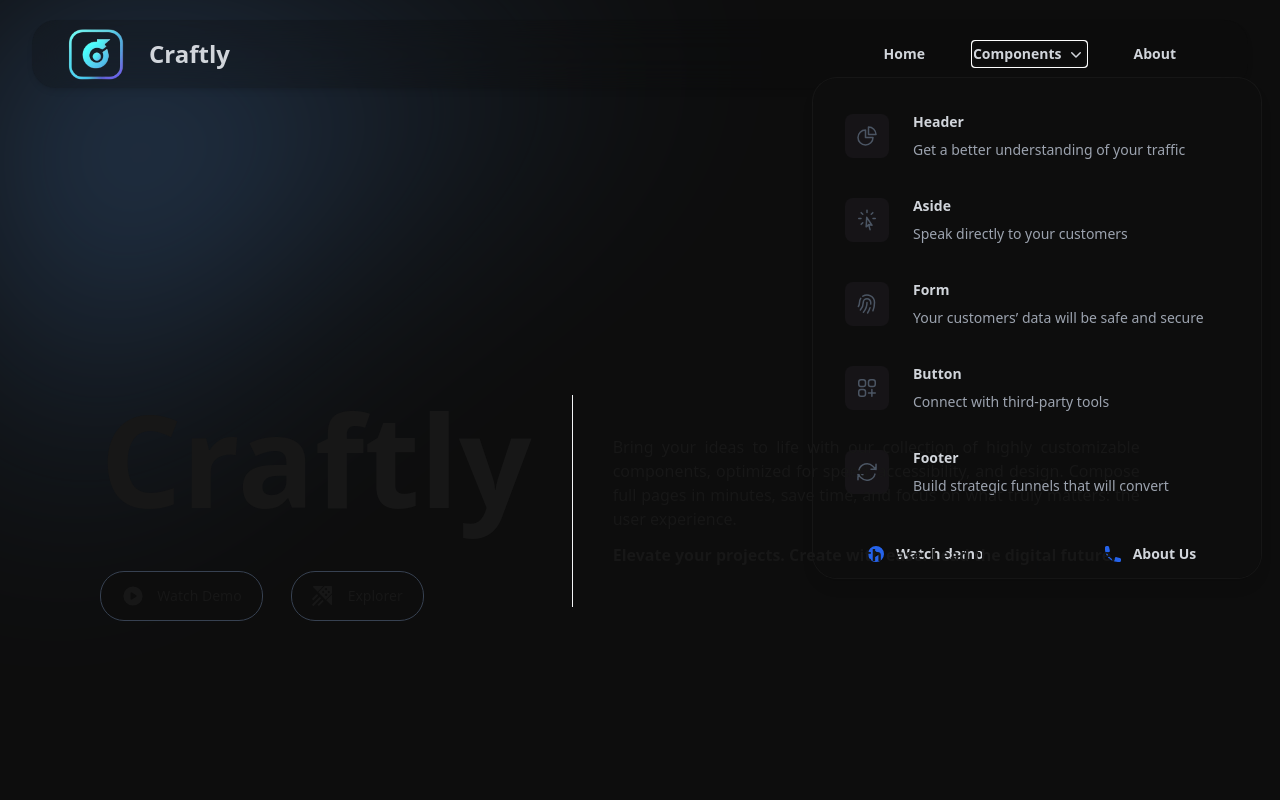
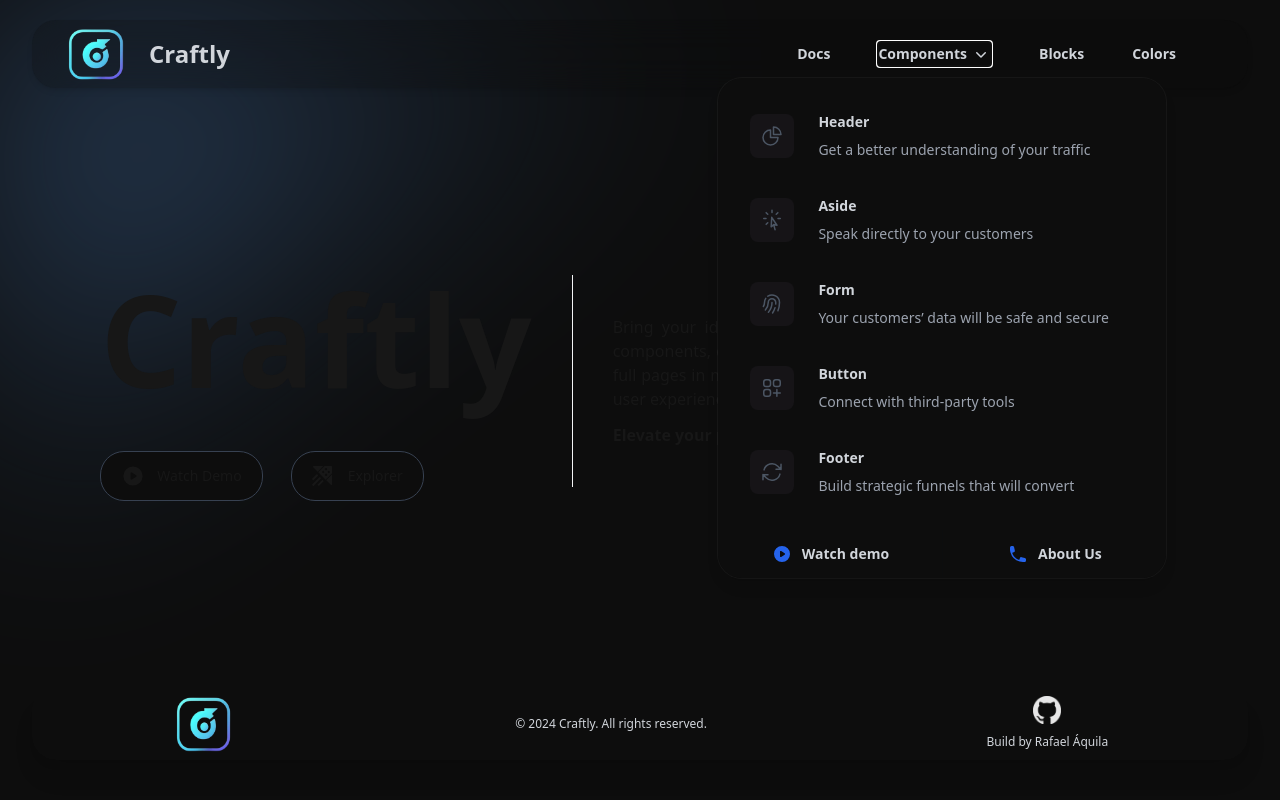
Before and after one commit to rafael-bit/craftly, a Next.js app: page / in a window 1280 px wide. Both pictures are taken after a click on the button "Components". Shown: the top 800 px of the page. Built offline with nearby package versions, Linux system fonts and the light colour scheme.

Commit message:
feat: new links

```diff
--- a/app/components/Footer.tsx
+++ b/app/components/Footer.tsx
@@ -29,7 +29,7 @@ export default function Footer() {
 	return (
 		<footer
 			id="footer"
-			className={`bg-primary w-[95%] mx-auto rounded-3xl m-5 transition-opacity duration-[1500ms] ease-out transform shadow-xl ${isVisible ? 'opacity-100' : 'opacity-0'}`}
+			className={`bg-	 w-[95%] mx-auto rounded-3xl m-5 transition-opacity duration-[1500ms] ease-out transform shadow-xl ${isVisible ? 'opacity-100' : 'opacity-0'}`}
 		>
 			<div className="text-center py-1 flex items-center justify-around">
 				<Image
--- a/app/components/Header.tsx
+++ b/app/components/Header.tsx
@@ -30,7 +30,7 @@ export default function Header() {
 	}, []);
 
 	return (
-		<header className="bg-primary bg-opacity-20 backdrop-blur-lg w-[95%] mx-auto rounded-3xl m-5 top-0  bg-primary/25 shadow-md z-50">
+		<header className="relative bg-primary bg-opacity-20 backdrop-blur-lg w-[95%] mx-auto rounded-3xl m-5 top-0  bg-primary/25 shadow-md z-50">
 			<nav aria-label="Header" className="mx-auto flex max-w-7xl items-center justify-between p-1 lg:px-8">
 				<div className={`flex lg:flex-1 transition-transform duration-1000 ${isVisible ? 'opacity-100 translate-y-0' : 'opacity-0 translate-y-5'}`}>
 					<Link href="#" className="-m-1.5 p-1.5 flex items-center gap-5">
@@ -54,13 +54,13 @@ export default function Header() {
 						<Bars3Icon aria-hidden="true" className="size-6" />
 					</button>
 				</div>
-				<PopoverGroup className="hidden sm:flex sm:gap-x-12 sm:mr-10">
+				<PopoverGroup className="hidden sm:flex sm:gap-x-12 sm:mr-10 z-50">
 					<Link
 						href="/"
 						className={`text-sm/6 font-semibold text-primary transition-all duration-300 transform hover:-translate-y-1 hover:text-hover ${isVisible ? 'opacity-100 translate-y-0' : 'opacity-0 translate-y-5'
 							} delay-[50ms]`}
 					>
-						Home
+						Docs
 					</Link>
 					<Popover className="relative">
 						<PopoverButton
@@ -73,7 +73,7 @@ export default function Header() {
 
 						<PopoverPanel
 							transition
-							className="absolute -left-8 top-full z-50 mt-3 w-screen max-w-md overflow-hidden bg-primary rounded-3xl shadow-lg ring-1 ring-gray-300/5 transition data-[closed]:translate-y-1 data-[closed]:opacity-0 data-[enter]:duration-200 data-[leave]:duration-150 data-[enter]:ease-out data-[leave]:ease-in -ml-32"
+							className="absolute -left-40 top-full z-[10000] mt-3 w-screen max-w-md overflow-hidden bg-primary rounded-3xl shadow-lg ring-1 ring-gray-300/5 transition data-[closed]:translate-y-1 data-[closed]:opacity-0 data-[enter]:duration-200 data-[leave]:duration-150 data-[enter]:ease-out data-[leave]:ease-in"
 						>
 							<div className="p-4">
 								{products.map((item) => (
@@ -109,11 +109,18 @@ export default function Header() {
 						</PopoverPanel>
 					</Popover>
 					<Link
-						href="#"
+						href="/"
 						className={`text-sm/6 font-semibold text-primary transition-all duration-300 transform hover:-translate-y-1 hover:text-hover ${isVisible ? 'opacity-100 translate-y-0' : 'opacity-0 translate-y-5'
 							} delay-[50ms]`}
 					>
-						About
+						Blocks
+					</Link>
+					<Link
+						href="/"
+						className={`text-sm/6 font-semibold text-primary transition-all duration-300 transform hover:-translate-y-1 hover:text-hover ${isVisible ? 'opacity-100 translate-y-0' : 'opacity-0 translate-y-5'
+							} delay-[50ms]`}
+					>
+						Colors
 					</Link>
 				</PopoverGroup>
 			</nav>
@@ -137,7 +144,7 @@ export default function Header() {
 
 						<div className="space-y-3">
 							<Disclosure as="div">
-								<a href="#" className="block px-3 py-2 text-primary font-semibold rounded-lg hover:bg-hover hover:text-hover">Home</a>
+								<Link href="#" className="block px-3 py-2 text-primary font-semibold rounded-lg hover:bg-hover hover:text-hover">Docs</Link>
 								<DisclosureButton className="w-full text-left text-primary font-semibold rounded-lg hover:bg-hover hover:text-hover p-3">
 									Components <ChevronDownIcon aria-hidden="true" className="inline w-5 h-5 ml-1" />
 								</DisclosureButton>
@@ -149,7 +156,8 @@ export default function Header() {
 									))}
 								</DisclosurePanel>
 							</Disclosure>
-							<Link href="#" className="block px-3 text-primary font-semibold rounded-lg hover:bg-hover hover:text-hover">About</Link>
+							<Link href="#" className="block px-3 text-primary font-semibold rounded-lg hover:bg-hover hover:text-hover">Block</Link>
+							<Link href="#" className="block px-3 text-primary font-semibold rounded-lg hover:bg-hover hover:text-hover">Theme</Link>
 						</div>
 					</DialogPanel>
 				</div>
--- a/app/components/Hero.tsx
+++ b/app/components/Hero.tsx
@@ -13,20 +13,29 @@ export default function Hero() {
 	}, []);
 
 	return (
-		<div className="w-[90%] xs:w-[95%] mx-auto m-5 flex items-center justify-center pt-32 xs:pt-44 lg:pt-0 lg:h-screen">
+		<div id="hero" className="w-[90%] xs:w-[95%] mx-auto m-5 flex items-center justify-center h-[50vh] sm:h-[70vh]">
 			<div
 				className={`w-full flex items-start xs:justify-center transition-all duration-1000 ease-out ${isLoaded ? "opacity-100 translate-y-0" : "opacity-0 translate-y-10"
 					}`}
 			>
 				<div className="pr-4 sm:pr-5 lg:pr-10">
 					<h1 className="text-7xl xs:text-6xl sm:text-7xl lg:text-9xl font-bold">Craftly</h1>
+					<div className="block xs:hidden mt-5 xs:mt-0 p-3 sm:p-5 pt-0 sm:pt-2 md:pt-0 lg:p-10 border-l border-secondary w-full xs:w-1/2 text-justify">
+						<p className="text-xs lg:text-base">
+							Bring your ideas to life with our collection of highly customizable components, optimized for speed, accessibility, and design. Compose full pages in minutes, save time, and focus on what truly matters: the user experience.
+						</p>
+
+						<p className="text-xs lg:text-base font-medium md:font-bold pt-3">
+							Elevate your projects. Create with ease. Lead the digital future.
+						</p>
+					</div>
 					<div className="flex gap-2 xs:gap-3 sm:gap-4 lg:gap-7 mt-8 md:mt-10 lg:mt-12">
 						<Link
 							href=""
 							className="flex items-center gap-2 lg:gap-3 p-2 lg:p-3 px-3 lg:px-5 bg-primary border border-primary rounded-3xl relative overflow-hidden hover:shadow-md transition-all duration-300 group transform hover:-translate-y-2"
 						>
 							<PlayCircleIcon className="w-5 xs:w-4 lg:w-6 h-5 xs:h-4 lg:h-6" />
-							<span className="relative z-10 text-sm xs:text-[11px] sm:text-xs lg:text-sm">Watch Demo</span>
+							<span className="relative text-sm xs:text-[11px] sm:text-xs lg:text-sm">Watch Demo</span>
 							<div className="absolute inset-0 bg-gradient-to-r from-transparent via-primary/20 to-transparent opacity-0 group-hover:opacity-100 transition-opacity duration-300 rounded-3xl blur-sm"></div>
 						</Link>
 						<Link
@@ -34,12 +43,12 @@ export default function Hero() {
 							className="flex items-center gap-3 lg:gap-4 xs:p-2 lg:p-3 px-4 xs:px-3 lg:px-5 bg-primary border border-primary rounded-3xl relative overflow-hidden hover:shadow-md transition-all duration-300 group transform hover:-translate-y-2"
 						>
 							<SiAzuredataexplorer className="w-4 xs:w-3 lg:w-5 h-4 xs:h-3 lg:h-5" />
-							<span className="relative z-10 text-sm xs:text-[11px] sm:text-xs lg:text-sm">Explorer</span>
+							<span className="relative text-sm xs:text-[11px] sm:text-xs lg:text-sm">Explorer</span>
 							<div className="absolute inset-0 bg-gradient-to-r from-transparent via-primary/20 to-transparent opacity-0 group-hover:opacity-100 transition-opacity duration-300 rounded-3xl blur-sm"></div>
 						</Link>
 					</div>
 				</div>
-				<div className="hidden xs:block p-3 sm:p-5 pt-0 sm:pt-2 md:pt-0 lg:p-10 border-l border-secondary w-1/2 text-justify">
+				<div className="hidden xs:block xs:p-3 sm:p-5 pt-0 sm:pt-2 md:pt-0 lg:p-10 border-l border-secondary w-1/2 text-justify">
 					<p className="text-xs lg:text-base">
 						Bring your ideas to life with our collection of highly customizable components, optimized for speed, accessibility, and design. Compose full pages in minutes, save time, and focus on what truly matters: the user experience.
 					</p>
--- a/app/page.tsx
+++ b/app/page.tsx
@@ -2,7 +2,7 @@ import Hero from "./components/Hero";
 
 export default function Home() {
   return (
-    <div id="hero">
+    <div>
       <Hero />
     </div>
   );
--- a/package.json
+++ b/package.json
@@ -11,6 +11,7 @@
   "dependencies": {
     "@headlessui/react": "^2.2.0",
     "@heroicons/react": "^2.1.5",
+    "craftly": "^1.1.0",
     "dotenv": "^16.4.5",
     "heroicons": "^2.1.5",
     "next": "15.0.3",
```
Also changed, not shown: 1 other file (tests, documents, lock files or other folders).
